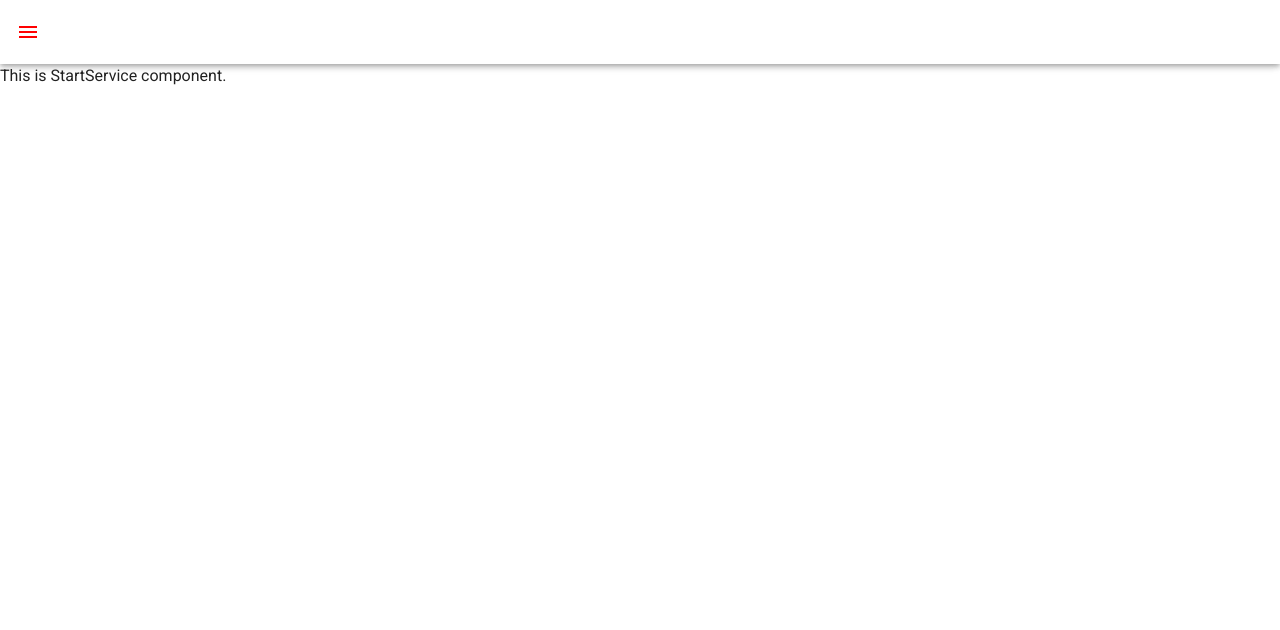
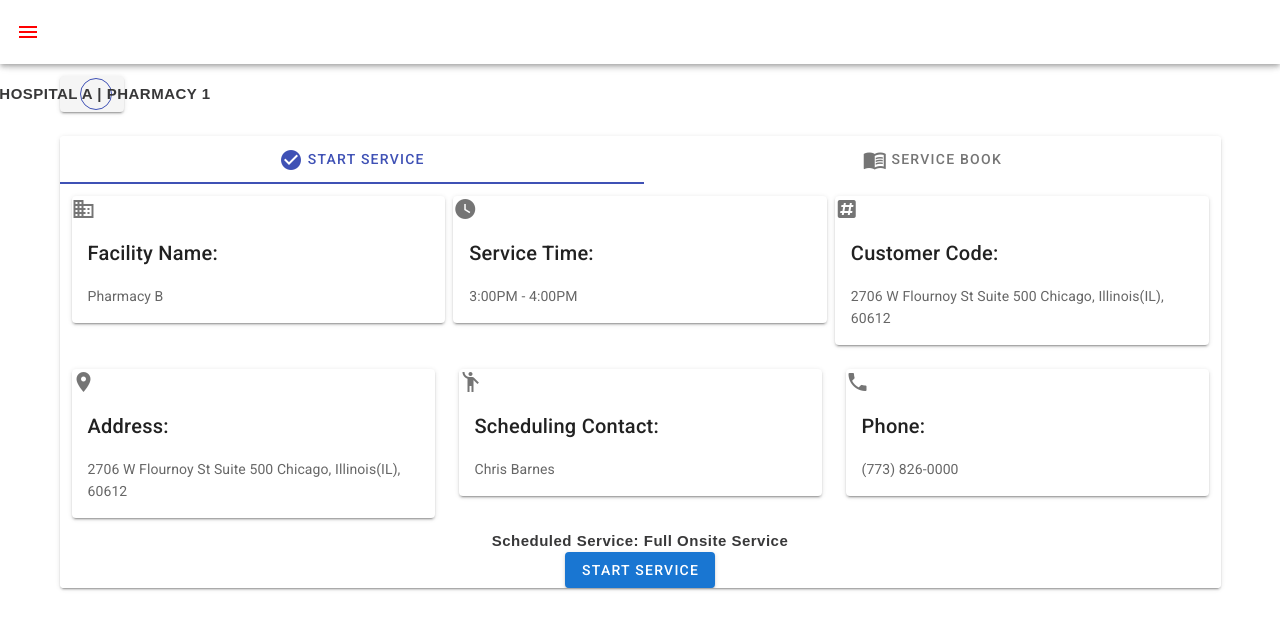
Before and after one commit to atulverma84/Pharma, a Vue app in the folder PharmaClient/clientapp/: page /#/StartService in a window 1280 px wide. Shown: the top 630 px of the page. Built offline with nearby package versions, Linux system fonts and the light colour scheme.

Commit message:
Start Service structure added.

```diff
--- /dev/null
+++ b/PharmaClient/clientapp/src/components/ServiceBook.vue
@@ -0,0 +1,13 @@
+<template>
+  <h2>Service Book Content</h2>
+</template>
+
+<script>
+export default {
+
+}
+</script>
+
+<style>
+
+</style>
--- a/PharmaClient/clientapp/src/components/StartService.vue
+++ b/PharmaClient/clientapp/src/components/StartService.vue
@@ -14,3 +14,234 @@ export default {
   methods: {},
 };
 </script>
+<template>
+    <v-container>
+        <!-- Back Button -->
+        <router-link to="/calender" tag="v-btn">
+            <v-btn class="btnReturn" outlined x-small fab color="indigo">
+                <v-icon dark>
+                    mdi-arrow-left
+                </v-icon>
+                <h5>{{ this.jobTitle }}</h5>
+            </v-btn>
+        </router-link>
+        <!-- End of Back Button -->
+        <br><br>
+
+        <!-- Tabs -->
+        <v-card>
+            <v-tabs grow v-model="tab" color="indigo">
+                <v-tab v-for="tab in tabs" :key="tab">
+                    <span>
+                        <v-icon>{{ tab.icon }}</v-icon> {{tab.name}}
+                    </span>
+                </v-tab>
+            </v-tabs>
+
+            <v-tabs-items v-model="tab">
+                <!-- Start Service Tab -->
+                <v-tab-item>
+                    <v-card class="mx-auto" flat>
+                        <v-container fluid>
+                            <v-row dense>
+                                <v-col v-for="card in tilesFirstRow" :key="card.title" :cols="card.flex">
+                                    <v-card>
+                                        <v-icon>{{ card.icon }}</v-icon>
+                                        <v-card-title v-text="card.title"></v-card-title>
+                                        <v-card-text>{{ card.value }}</v-card-text>
+                                    </v-card>
+                                </v-col>
+                            </v-row>
+                            <v-row>
+                                <v-col v-for="card in tilesSecondRow" :key="card.title" :cols="card.flex">
+                                    <v-card>
+                                        <v-icon>{{ card.icon }}</v-icon>
+                                        <v-card-title v-text="card.title"></v-card-title>
+                                        <v-card-text>{{ card.value }}</v-card-text>
+                                    </v-card>
+                                </v-col>
+                            </v-row>
+                        </v-container>
+                    </v-card>
+
+                    <!-- Sub-caption -->
+                    <h5>{{ this.subCaption }}</h5>
+                    <!-- End of Sub-caption -->
+
+                    <!-- Start Service Button -->
+                    <div id="divStartService">
+                        <v-btn medium color="primary" dark @click="startService">
+                            Start Service
+                        </v-btn>
+                    </div>
+                    <!-- End of Start Service Button -->
+
+                </v-tab-item>
+                <!-- End of Start Service Tab -->
+
+                <!-- Service Book Tab -->
+                <v-tab-item>
+                    <v-card flat>
+                        <v-card-title class="headline">
+                            Service Book Title
+                        </v-card-title>
+                        <v-card-text>
+                            <service-book />
+                        </v-card-text>
+                    </v-card>
+                </v-tab-item>
+                <!-- End of Service Book Tab -->
+
+            </v-tabs-items>
+        </v-card>
+        <!-- End of Tabs -->
+    </v-container>
+
+</template>
+
+<script>
+    import ServiceBook from './ServiceBook.vue'
+
+    export default {
+        name: "Services",
+        components: {
+            'service-book': ServiceBook
+        },
+        data() {
+            return {
+                tab: null,
+                isStartService: true,
+                isServiceBook: false,
+                active_tab: 0,
+                tabs: [{
+                        index: 0,
+                        name: 'Start Service',
+                        icon: 'mdi-checkbox-marked-circle'
+                    },
+                    {
+                        index: 1,
+                        name: 'Service Book',
+                        icon: 'mdi-book-open-variant'
+                    }
+                ],
+                jobTitle: 'Hospital A | Pharmacy 1',
+                subCaption: 'Scheduled Service: Full Onsite Service',
+                tilesFirstRow: [{
+                        index: 0,
+                        title: 'Facility Name:',
+                        value: 'Pharmacy B',
+                        icon: 'mdi-domain'
+                    },
+                    {
+                        index: 1,
+                        title: 'Service Time:',
+                        value: '3:00PM - 4:00PM',
+                        icon: 'mdi-clock'
+                    },
+                    {
+                        index: 2,
+                        title: 'Customer Code:',
+                        value: '2706 W Flournoy St Suite 500 Chicago, Illinois(IL), 60612',
+                        icon: 'mdi-pound-box'
+                    }
+                ],
+                tilesSecondRow: [{
+                        index: 0,
+                        title: 'Address:',
+                        value: '2706 W Flournoy St Suite 500 Chicago, Illinois(IL), 60612',
+                        icon: 'mdi-map-marker'
+                    },
+                    {
+                        index: 1,
+                        title: 'Scheduling Contact:',
+                        value: 'Chris Barnes',
+                        icon: 'mdi-human-greeting'
+                    },
+                    {
+                        index: 2,
+                        title: 'Phone:',
+                        value: '(773) 826-0000',
+                        icon: 'mdi-phone'
+                    }
+                ]
+            }
+        },
+        mounted() {
+
+        },
+        methods: {
+            backToCalender() {
+                console.log('Return to Calender called.')
+            },
+            startService() {
+                console.log('Start Service clicked!')
+            }
+        },
+    }
+</script>
+
+<style>
+    .btnReturn {
+        display: flex;
+        align-content: center;
+        justify-content: center;
+        border-radius: 50%;
+        border-width: 2px;
+        border: 2px;
+        position: static;
+        left: 12.5%;
+        right: 12.5%;
+        top: 12.5%;
+        bottom: 12.5%;
+
+        /* color/accent */
+        border: 2px solid #0063A7;
+    }
+
+    .divStartSvc {
+        display: flex;
+        flex-direction: column;
+        align-items: flex-start;
+        padding: 20px;
+
+        position: static;
+        width: 1736px;
+        height: 700px;
+        left: 0px;
+        top: 94px;
+
+        /* color/accent/background */
+        background: #F7F9FE;
+        border-radius: 8px;
+
+        /* Inside Auto Layout */
+        flex: none;
+        order: 1;
+        align-self: stretch;
+        flex-grow: 0;
+        margin: 40px 0px;
+    }
+
+    #divStartService {
+        display: flex;
+        align-items: center;
+        justify-content: center;
+    }
+
+    h5 {
+        /* desktop/h5 */
+        font-family: Arial;
+        font-style: normal;
+        font-weight: bold;
+        font-size: 15px;
+        line-height: 150%;
+        /* identical to box height, or 42px */
+        display: flex;
+        align-items: center;
+        justify-content: center;
+        letter-spacing: 0.5px;
+
+        /* text/body */
+        color: #383839;
+    }
+</style>
--- a/PharmaClient/clientapp/src/router/index.js
+++ b/PharmaClient/clientapp/src/router/index.js
@@ -4,8 +4,9 @@ import VueRouter from 'vue-router'
 Vue.use(VueRouter)
 
 import calender from '../components/calender'
-import PharmaDetails from '../components/pharmaDetails'
+import PharmaDetails from '../components/PharmaDetails'
 import StartService from '../components/StartService'
+import ServiceBook from '../components/ServiceBook'
 
 const routes = [
     {
@@ -24,6 +25,11 @@ const routes = [
         path: "/StartService"
     },
     {
+        component: ServiceBook,
+        name: "ServiceBook",
+        path: "/ServiceBook"
+    },
+    {
         path: '/',
         name: 'PharmaDetails',
         component: PharmaDetails
```
